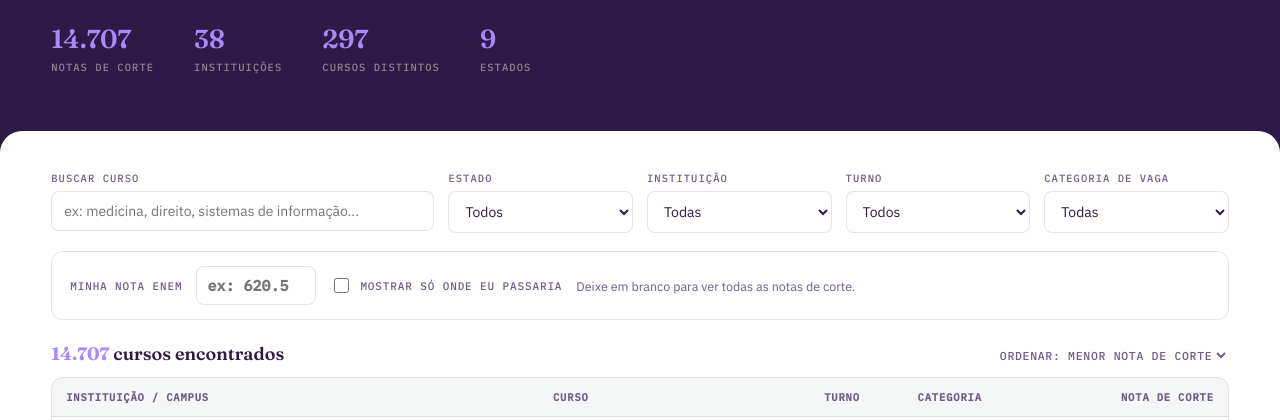
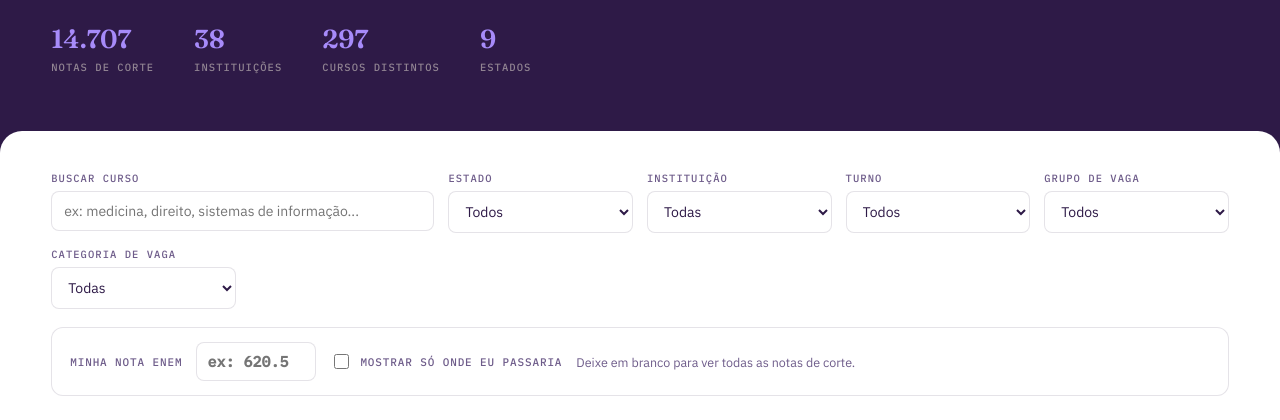
Before and after one commit to lazaroliveira/Notas-de-corte, a plain HTML site: page index.html in a window 1280 px wide. Shown: the part 324-744 px from the top of the page. Drawn offline with Linux system fonts and the light colour scheme.

Commit message:
Update title and add new select options

```diff
--- a/index.html
+++ b/index.html
@@ -3,7 +3,7 @@
 <head>
 <meta charset="UTF-8">
 <meta name="viewport" content="width=device-width, initial-scale=1.0">
-<title>Portal Sisu Nordeste — Notas de Corte 2025</title>
+<title>Sisu Nordeste — Notas de Corte 2025</title>
 <link rel="preconnect" href="https://fonts.googleapis.com">
 <link href="https://fonts.googleapis.com/css2?family=Fraunces:opsz,wght@9..144,400;9..144,600;9..144,700&family=IBM+Plex+Sans:wght@400;500;600;700&family=IBM+Plex+Mono:wght@500&display=swap" rel="stylesheet">
 <link rel="stylesheet" href="style.css">
@@ -41,6 +41,10 @@
     <div class="field">
       <label>Turno</label>
       <select id="fTurno"><option value="">Todos</option></select>
+    </div>
+    <div class="field">
+      <label>Grupo de vaga</label>
+      <select id="fGrupo"><option value="">Todos</option></select>
     </div>
     <div class="field">
       <label>Categoria de vaga</label>
@@ -88,7 +92,6 @@
 
   <div class="footnote">
     Fonte: microdados públicos do Sisu 2025 (MEC). Ferramenta apenas informativa — não realiza inscrições, não substitui o site oficial do Sisu e não garante aprovação.
-    Produzido por Lázaro Tenório
   </div>
 </div>
 
```
